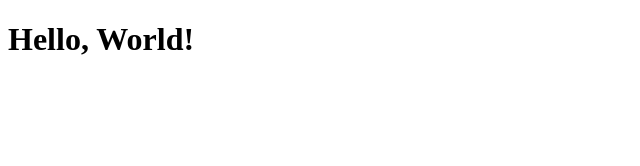
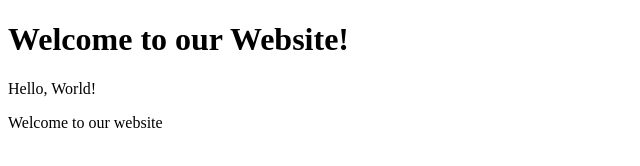
Before and after one commit to ali-shabbir-11/SimpleWebTemplate, a plain HTML site: page index.html in a window 1280 px wide. Shown: the whole page, without its empty margins (0-640 px from the left). Drawn offline with Linux system fonts and the light colour scheme.

Commit message:
Updated heading

```diff
--- a/index.html
+++ b/index.html
@@ -15,8 +15,9 @@
 </head>
 
 <body>
-
-<h1>Hello, World!</h1>
+<h1>Welcome to our Website!</h1><!--Updated heading-->
+<p>Hello, World!</p>
+<p>Welcome to our website</p>
 
 </body>
 
```
